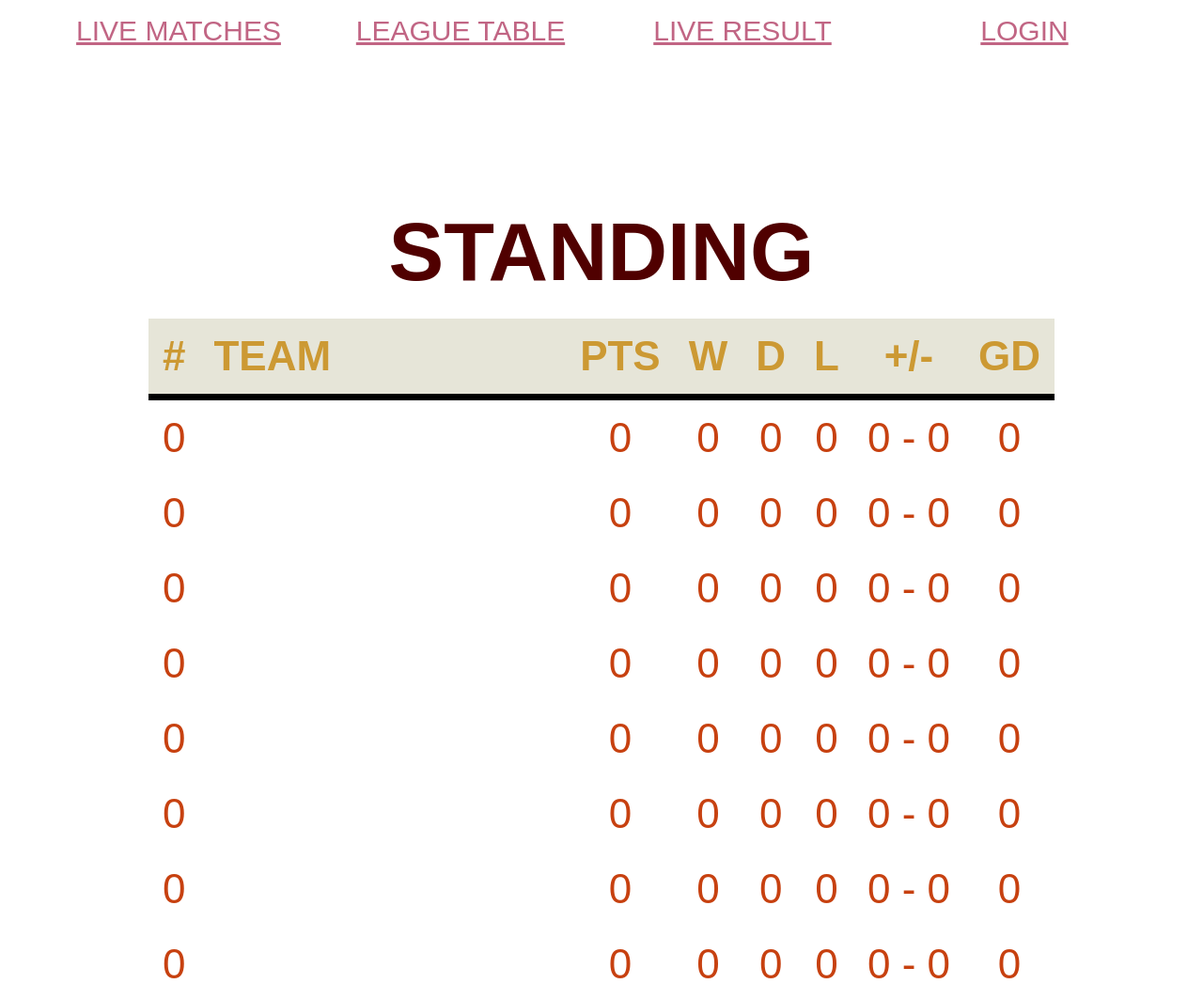
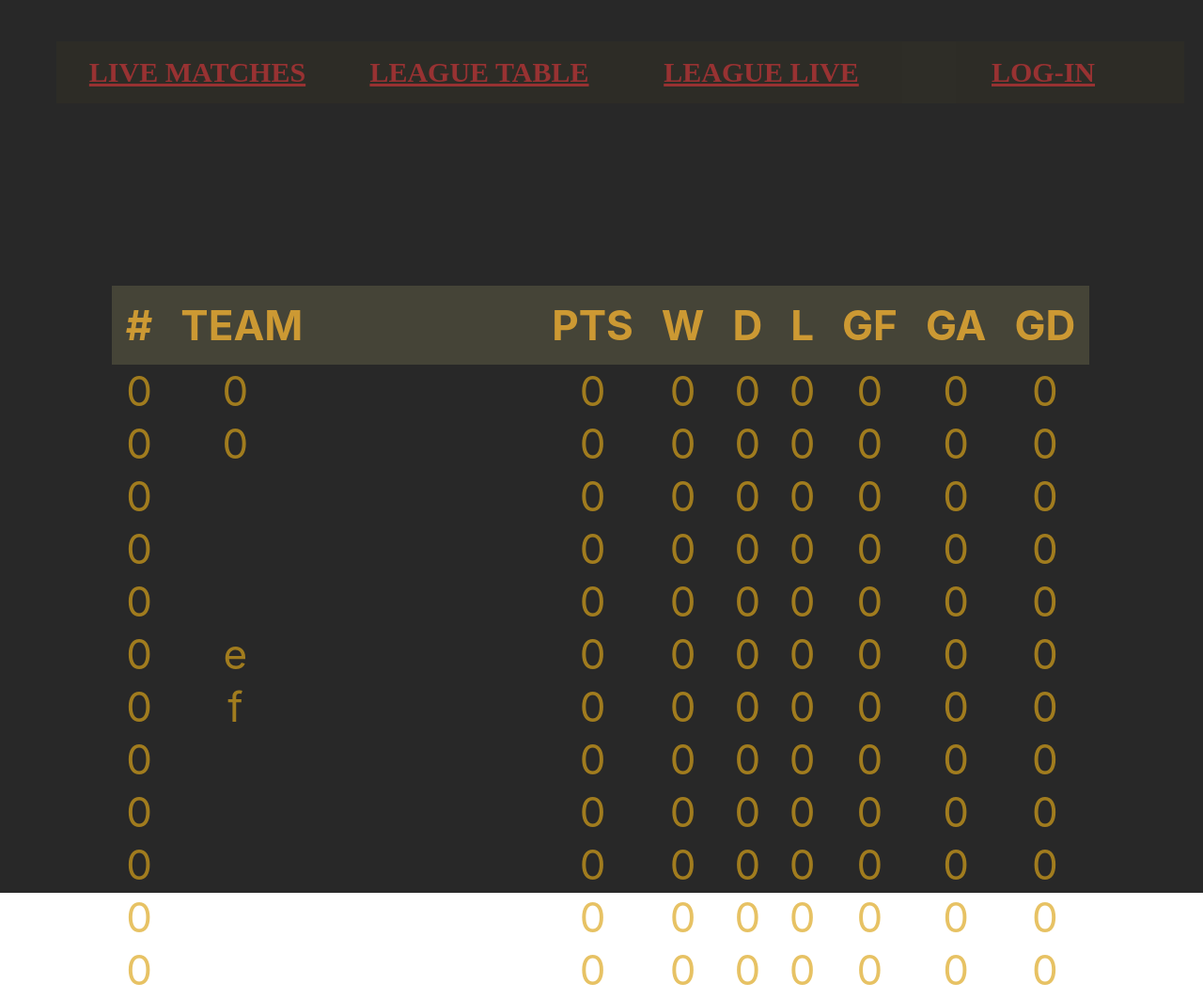
Before and after one commit to Shirel-cohen/soccer-results-master1, a React app: page /LeagueTable in a window 1280 px wide. Shown: the top 1063 px of the page at 94% size. Built offline with nearby package versions, Linux system fonts and the light colour scheme; no server answers.

Commit message:
leagueTables Component , css Files removed * calc LeagueTable.js by finishedMatches & sorted. * calc LeagueTableLive.js : by all matches * Unnecessary  css-files removed

```diff
--- a/src/Components/App.js
+++ b/src/Components/App.js
@@ -1,18 +1,19 @@
 import '../css/App.css';
 import {BrowserRouter,NavLink,Route, Routes} from "react-router-dom"
-import LiveResults from "./LiveResults";
+
 import LeagueTable from "./LeagueTable";
 import LeagueTableLive from "./LeagueTableLive";
 import Login from "./Login";
 import '../others/index.css';
+import LiveMatches from "./LiveMatches";
 
 function App() {
     const links=[
         // {to:"/", text:"home page"},
-        {to:"LiveResults", text:"LIVE MATCHES"},
+        {to:"LiveResults", text:"  LIVE MATCHES"},
         {to:"LeagueTable", text:"LEAGUE TABLE"},
-        {to:"LeagueTableLive", text:"LIVE RESULT"},
-        {to:"Login", text:"LOGIN"},
+        {to:"LeagueTableLive", text:"LEAGUE LIVE "},
+        {to:"Login", text:"LOG-IN"},
     ]
 
     // const activeMenuClass=({isActive})=>(isActive ? "active-menu" : "non-active-menu");
@@ -37,7 +38,7 @@ function App() {
 
                 <Routes>
                     <Route path={"/Login"} element ={<Login/>}/>
-                    <Route path={"/LiveResults"} element ={<LiveResults/>}/>
+                    <Route path={"/LiveResults"} element ={<LiveMatches/>}/>
                     <Route path={"/LeagueTableLive"} element = {<LeagueTableLive/>}/>
                     <Route path={"/LeagueTable"}  element={<LeagueTable/>}/>
 
--- a/src/Components/LeagueTable.js
+++ b/src/Components/LeagueTable.js
@@ -1,6 +1,6 @@
 import React, {Component} from "react";
 import {sendApiGetRequest, sendApiPostRequest} from "./AppResponse";
-import '../css/leagueTable.css'
+import Tables from "./Tables";
 
 
 
@@ -8,13 +8,13 @@ import '../css/leagueTable.css'
 class LeagueTable extends React.Component{
     state = {
         leagueTable: [
+            {id: 0, club: "0", Points: 0, Won: 0, Drawn: 0, Lost: 0, GF: 0, GA: 0, GD: 0},
+            {id: 0, club: "0", Points: 0, Won: 0, Drawn: 0, Lost: 0, GF: 0, GA: 0, GD: 0},
             {id: 0, club: "", Points: 0, Won: 0, Drawn: 0, Lost: 0, GF: 0, GA: 0, GD: 0},
             {id: 0, club: "", Points: 0, Won: 0, Drawn: 0, Lost: 0, GF: 0, GA: 0, GD: 0},
             {id: 0, club: "", Points: 0, Won: 0, Drawn: 0, Lost: 0, GF: 0, GA: 0, GD: 0},
-            {id: 0, club: "", Points: 0, Won: 0, Drawn: 0, Lost: 0, GF: 0, GA: 0, GD: 0},
-            {id: 0, club: "", Points: 0, Won: 0, Drawn: 0, Lost: 0, GF: 0, GA: 0, GD: 0},
-            {id: 0, club: "", Points: 0, Won: 0, Drawn: 0, Lost: 0, GF: 0, GA: 0, GD: 0},
-            {id: 0, club: "", Points: 0, Won: 0, Drawn: 0, Lost: 0, GF: 0, GA: 0, GD: 0},
+            {id: 0, club: "e", Points: 0, Won: 0, Drawn: 0, Lost: 0, GF: 0, GA: 0, GD: 0},
+            {id: 0, club: "f", Points: 0, Won: 0, Drawn: 0, Lost: 0, GF: 0, GA: 0, GD: 0},
             {id: 0, club: "", Points: 0, Won: 0, Drawn: 0, Lost: 0, GF: 0, GA: 0, GD: 0},
             {id: 0, club: "", Points: 0, Won: 0, Drawn: 0, Lost: 0, GF: 0, GA: 0, GD: 0},
             {id: 0, club: "", Points: 0, Won: 0, Drawn: 0, Lost: 0, GF: 0, GA: 0, GD: 0},
@@ -40,6 +40,10 @@ class LeagueTable extends React.Component{
             sendApiGetRequest("http://localhost:8989/get-finished-matches" , (response)=>{
                 const matchFinished = response.data;
                 this.calc(matchFinished, originalArray);
+                const sortedTable = this.sort(originalArray);
+                this.setState({
+                    leagueTable: sortedTable,
+                })
             })
         });
 
@@ -49,7 +53,6 @@ class LeagueTable extends React.Component{
         games.forEach(game => {
             let team1Index = league.findIndex(league => league.club === game.team1);
             let team2Index = league.findIndex(league => league.club === game.team2);
-            debugger
             //add goals gf
             league[team1Index].GF += game.team1Goals;
             league[team2Index].GF += game.team2Goals;
@@ -82,63 +85,40 @@ class LeagueTable extends React.Component{
             leagueTable: league,
 
         })
+    }
+
+    sort = (leagueTable)=>{
+        leagueTable.sort((team1, team2) => {
+
+                if (team1.Points > team2.Points)
+                    return -1;
+                if (team1.Points < team2.Points)
+                    return 1;
 
 
-    }
+                if (team1.GD > team2.GD)
+                    return -1;
+                if (team1.GD < team2.GD)
+                    return 1;
 
+
+                if (team1.club.toUpperCase() < team2.club.toUpperCase())
+                return -1;
+                if (team1.club.toUpperCase() > team2.club.toUpperCase())
+                    return 1;
+
+                return 0;
+            }
+        );
+
+                return leagueTable;
+            }
 
 
     render() {
         return (
-            <div >
-                <div className={"league-table"}>
-
-                    <h1 className={"heading"}> STANDING</h1>
-                    <table>
-                        <tr className={"col"}>
-                            <th>#</th>
-                            <th className={"left"}>TEAM</th>
-                            <th>PTS</th>
-                            <th>W</th>
-                            <th>D</th>
-                            <th>L</th>
-                            <th>+/-</th>
-                            <th>GD</th>
-                            {/*<th>POSITION</th>*/}
-                        </tr>
-
-
-                        {/*<Tables teams={this.state.teams}/>*/}
-                         {
-
-
-
-                            this.state.leagueTable.map((team) => {
-
-
-
-
-                                return (
-                                    <tr className={"wpos"}>
-                                        <td >{team.id}</td>
-                                        <td className={"left"}>{team.club}</td>
-                                        <td>{team.Points}</td>
-                                        <td>{team.Won}</td>
-                                        <td>{team.Drawn}</td>
-                                        <td>{team.Lost}</td>
-                                        <td>{team.GF} - {team.GA}</td>
-                                        <td>{team.GD}</td>
-                                        {/*<td>{team.position}</td>*/}
-                                    </tr>
-                                );
-
-
-                            })
-                        }
-                    </table>
-                </div>
-
-
+            <div className={"league-table"}>
+                <Tables league = {this.state.leagueTable}/>
             </div>
         );
     }
--- a/src/Components/LeagueTableLive.js
+++ b/src/Components/LeagueTableLive.js
@@ -1,12 +1,100 @@
 import React from "react";
+import Tables from "./Tables";
+import {sendApiGetRequest} from "./AppResponse";
 
-function LeagueTableLive() {
-    return (
+class LeagueTableLive extends React.Component {
 
-        <div>
+    state = {
+        leagueTable: [
+            {id: 0, club: "", Points: 0, Won: 0, Drawn: 0, Lost: 0, GF: 0, GA: 0, GD: 0},
+            {id: 0, club: "", Points: 0, Won: 0, Drawn: 0, Lost: 0, GF: 0, GA: 0, GD: 0},
+            {id: 0, club: "", Points: 0, Won: 0, Drawn: 0, Lost: 0, GF: 0, GA: 0, GD: 0},
+            {id: 0, club: "", Points: 0, Won: 0, Drawn: 0, Lost: 0, GF: 0, GA: 0, GD: 0},
+            {id: 0, club: "", Points: 0, Won: 0, Drawn: 0, Lost: 0, GF: 0, GA: 0, GD: 0},
+            {id: 0, club: "", Points: 0, Won: 0, Drawn: 0, Lost: 0, GF: 0, GA: 0, GD: 0},
+            {id: 0, club: "", Points: 0, Won: 0, Drawn: 0, Lost: 0, GF: 0, GA: 0, GD: 0},
+            {id: 0, club: "", Points: 0, Won: 0, Drawn: 0, Lost: 0, GF: 0, GA: 0, GD: 0},
+            {id: 0, club: "", Points: 0, Won: 0, Drawn: 0, Lost: 0, GF: 0, GA: 0, GD: 0},
+            {id: 0, club: "", Points: 0, Won: 0, Drawn: 0, Lost: 0, GF: 0, GA: 0, GD: 0},
+            {id: 0, club: "", Points: 0, Won: 0, Drawn: 0, Lost: 0, GF: 0, GA: 0, GD: 0},
+            {id: 0, club: "", Points: 0, Won: 0, Drawn: 0, Lost: 0, GF: 0, GA: 0, GD: 0}
+        ],
 
-        </div>
-    );
+
+    };
+
+    componentDidMount() {
+
+        sendApiGetRequest("http://localhost:8989/get-groups", (response) => {
+            const teams = response.data;
+            const originalArray = this.state.leagueTable;
+            originalArray.map((currentClub, i) => {
+                currentClub.club = teams[i].name;
+                currentClub.id = teams[i].id;
+            })
+            this.setState({
+                leagueTable: originalArray
+            });
+            sendApiGetRequest("http://localhost:8989/get-all-matches", (response) => {
+                const matches = response.data;
+                this.calc(matches, originalArray);
+            })
+        });
+    }
+    calc = (games, league) => {
+        games.forEach(game => {
+            let team1Index = league.findIndex(league => league.club === game.team1);
+            let team2Index = league.findIndex(league => league.club === game.team2);
+            //add goals gf
+            league[team1Index].GF += game.team1Goals;
+            league[team2Index].GF += game.team2Goals;
+
+            //add goals Against
+            league[team1Index].GA += game.team2Goals;
+            league[team2Index].GA += game.team1Goals;
+            //calc diffG
+            league[team1Index].GD += game.team1Goals - game.team2Goals;
+            league[team2Index].GD += game.team2Goals - game.team1Goals;
+            //
+            if (game.team1Goals > game.team2Goals) {
+                league[team1Index].Won += 1;
+                league[team2Index].Lost++;
+                league[team1Index].Points += 3;
+            } else if (game.team1Goals < game.team2Goals) {
+                league[team2Index].Won += 1;
+                league[team1Index].Lost++;
+                league[team2Index].Points += 3;
+            } else {
+                league[team1Index].Drawn += 1;
+                league[team2Index].Drawn += 1;
+                league[team1Index].Points += 1;
+                league[team2Index].Points += 1;
+            }
+        });
+
+
+        this.setState({
+            leagueTable: league,
+        })
+
+
+    };
+
+
+
+
+
+    render() {
+        return (
+            <div className={"league-table"}>
+                <Tables league = {this.state.leagueTable}/>
+
+                    {/*  <Tables data = {this.state.leagueTable}/>*/}
+            </div>
+
+        );
+    }
+
 
 }
 export default LeagueTableLive;
--- a/src/Components/LiveResults.js
+++ b/src/Components/LiveMatches.js
@@ -1,13 +1,13 @@
 import React from "react";
-import "../css/leagueTable.css"
-import "../css/LiveResult.css"
+import "../css/Tables.css"
+
 import {sendApiGetRequest} from "./AppResponse";
 
-class LiveResults extends React.Component{
+
+class LiveMatches extends React.Component{
     state= {
         liveGames: []
     }
-
     componentDidMount() {
         sendApiGetRequest("http://localhost:8989/get-live-games" , (response)=>{
             this.setState({
@@ -51,46 +51,63 @@ class LiveResults extends React.Component{
 
         /*  <td style={{color :this.matchResult(game)}}>{game.team1}</td>
           <td style={{color : this.matchResult(game)}}>{game.team1Goals}</td>*/
+    };
 
+    renderLiveMatches = () => {
+        return (
+                <div>
+
+                    <table>
+                        <tr className={"col"}>
+                            <th>HOME</th>
+                            <th>T1G</th>
+                            <th>T2G</th>
+                            <th>AWAY</th>
+                        </tr>
+
+                        {
+                            this.state.liveGames.map((game) => {
+                                return (
+                                    <tr className={"wpos"}>
+
+                                        <td style={{color: this.colorTeam1(game)}}>{game.team1}</td>
+                                        <td style={{color: this.colorTeam1(game)}}>{game.team1Goals}</td>
+
+
+                                        <td style={{color: this.colorTeam2(game)}}>{game.team2Goals}</td>
+                                        <td style={{color: this.colorTeam2(game)}}>{game.team2}</td>
+                                    </tr>
+                                );
+                            })
+                        }
+                    </table>
+                </div>
+        )
+
+    };
+    renderNoMatches = () => {
+        return (
+            <div>
+                <div className="content">
+                    <h2>NO LIVE TONIGHT</h2>
+                    <h2>NO LIVE TONIGHT</h2>
+                </div>
+
+            </div>
+        );
 
     };
     render() {
 
         return (
 
-            <div className={"head"}>
-                <div className="content">
-                    <h2>Live</h2>
-                    <h2>Live</h2>
-                </div>
-                <div className={"league-table"} >
+            <div className={ "league-table"}>
+                {
+                    this.state.liveGames.length > 0 ? this.renderLiveMatches() : this.renderNoMatches()
 
-                    <table>
-                        <tr className={"col"}>
-                            <th>T1</th>
-                            <th>T1G</th>
-                            <th>T2G</th>
-                            <th>T2</th>
-                        </tr>
-
-                        {
-                            this.state.liveGames.map((game) => {
-                                return (
-                                    <tr className={ "wpos"}>
-
-                                        <td style={{color :this.colorTeam1(game)}}>{game.team1}</td>
-                                        <td style={{color : this.colorTeam1(game)}}>{game.team1Goals}</td>
+                }
 
 
-
-                                        <td style={{color :this.colorTeam2(game)}} >{game.team2Goals}</td>
-                                        <td style={{color :this.colorTeam2(game)}}>{game.team2}</td>
-                                    </tr>
-                                );
-                            })
-                        }
-                    </table>
-                </div>
             </div>
         );
 
@@ -98,4 +115,4 @@ class LiveResults extends React.Component{
 
 
 }
-export default LiveResults;
+export default LiveMatches;
--- a/src/Components/Login.js
+++ b/src/Components/Login.js
@@ -141,6 +141,7 @@ class Login extends  React.Component {
             team2: this.state.option2,
             team2Goals: this.state.groupTwoGoals
         }, (response) => {
+
             if (response.data) {
                 alert("goal Added!");
             }
--- a/src/Components/Tables.js
+++ b/src/Components/Tables.js
@@ -1,26 +1,51 @@
 import React from "react";
-import '../css/Tables.css'
+
+
 
 
 function Tables(props) {
-    const teams = props.teams;
+    const leagueTable = props.league;
 
     return (
         <div className={"tables"}>
+            <table>
+                <tr className={"col"}>
+                    <th scope={"col"}>#</th>
+                    <th className={"left"} scope={"coll"}>TEAM</th>
+                    <th scope={"col"}>PTS</th>
+                    <th scope={"col"}>W</th>
+                    <th scope={"col"}>D</th>
+                    <th scope={"col"}>L</th>
+                    <th scope={"col"}> GF</th>
+                    <th>GA</th>
+                    <th scope={"col"}>GD</th>
+                    {/*<th>POSITION</th>*/}
+                </tr>
+
+
+                {/*<Tables teams={this.state.teams}/>*/}
                 {
-                    teams.map((team) => {
+
+                    leagueTable.map((team) => {
                         return (
-                            <tr className={"teams"}>
-                                <td>{props.id}</td>
-                                <td>{props.points}</td>
-                                <td>{props.name}</td>
-                                <td>{props.inFavorGoals}</td>
-                                <td>{props.goalsAgainst}</td>
+                            <tr className={"wpos"}>
+                                <td>{team.id}</td>
+                                <td className={"left"} scope={"row"}>{team.club}</td>
+                                <td>{team.Points}</td>
+                                <td>{team.Won}</td>
+                                <td>{team.Drawn}</td>
+                                <td>{team.Lost}</td>
+                                <td>{team.GF}</td>
+                                <td> {team.GA}</td>
+                                <td>{team.GD}</td>
+                                <td>{team.position}</td>
                             </tr>
                         );
+
+
                     })
                 }
-
+            </table>
 
 
         </div>
--- a/src/css/App.css
+++ b/src/css/App.css
@@ -2,13 +2,15 @@
   position: relative;
   top: -150px;
   width: 300px;
-  background-color: #ffffff;
+  background-color: rgba(204, 159, 9, 0.06);
   border: none;
   color: white;
   padding: 16px 32px;
   text-align: center;
   font-size: 30px;
-  font-family: Aharoni;
+  font-family: Aharoni, serif;
+  font-weight: bold;
+  /*font-family: Fjalla One, serif;*/
   opacity: 0.6;
   transition: 0.3s;
   display: inline-block;
@@ -16,12 +18,38 @@
   cursor: pointer;
 }
 
-.Buttons:hover {opacity: 1}
+
+*{
+
+  color: #e33939;
+
+
+}
+
+.Buttons:hover {
+  -webkit-transform: scale(0.8);
+  -ms-transform: scale(0.8);
+  transform: scale(0.8);
+  opacity: 3;
+  box-shadow:
+          1px 1px #d55353,
+          2px 2px #d55353,
+          3px 3px #d55353;
+  /*-webkit-transform: translateX(-3px);
+  transform: translateX(-3px);
+  -ms-transform: scale(1.3);*/
+
+
+}
+
+
 
 .App {
 
 
-  color: black;
+  background-color: rgb(40, 40, 40);
+
+  color: #e10c0c;
   font-size: 44px;
 
   height: 100vh;
@@ -30,12 +58,9 @@
   text-align: center;
 
 
+}
 
 
-
-
-
-}
 
 .App-logo {
   height: 40vmin;
--- a/src/css/LiveResult.css
+++ /dev/null
@@ -1,90 +0,0 @@
-
-
-
-* {
-    margin: 0;
-    padding: 0;
-    box-sizing: border-box;
-    font-family: "Poppins", sans-serif;
-}
-
-
-td{
-    color: #f5d12e;
-}
-.loser td{
-    color: #c42828
-}
-.winner td{
-    color: #2bbe25
-}
-
-.draw td{
-    color: #eeb508
-}
-
-body{
-    display: flex;
- /*   background: #000;*/
-    min-height: 100vh;
-    align-items: center;
-    justify-content: center;
-}
-
-.content {
-    position: relative;
-    margin-top: 120px;
-    margin-left: 35px;
-
-}
-
-.content h2 {
-    font-family: "Times New Roman";
-    color: #fff;
-    font-size: 2em;
-    position: absolute;
-    transform: translate(120%, -120%);
-    background-color: rgba(0, 0, 0, 0.07);
-}
-
-.content h2:nth-child(1) {
-    color: transparent;
-    -webkit-text-stroke: 2px #b45757;
-}
-
-.content h2:nth-child(2) {
-    color: rgb(253, 0, 0);
-    animation: animate 2s ease-in-out infinite;
-}
-
-@keyframes animate {
-    0%,
-    100% {
-        clip-path: polygon(
-                0% 45%,
-                16% 44%,
-                33% 50%,
-                54% 60%,
-                70% 61%,
-                84% 59%,
-                100% 52%,
-                100% 100%,
-                0% 100%
-        );
-    }
-
-
-    50% {
-        clip-path: polygon(
-                0% 60%,
-                15% 65%,
-                34% 66%,
-                51% 62%,
-                67% 50%,
-                84% 45%,
-                100% 46%,
-                100% 100%,
-                0% 100%
-        );
-    }
-}
--- a/src/css/Tables.css
+++ b/src/css/Tables.css
@@ -1,49 +1,48 @@
+
+
 /*
-
 *{
-
-    font-family: Fijalla one, serif;
-    margin: 0;
-    border: 0;
-    padding: 0;
-    color: rgba(101, 9, 138, 0.87);
-}
-.tables{
-    text-align: center;
-    text-decoration: none;
-    color: #ffe221;
-    margin-left: 200px;
-
-    display: block;
-!*    margin: 0px 0% 30px 0%;*!
-}
-.heading{
-    !*text-align: center;*!
-    text-decoration: none;
-    color: rgb(248, 199, 37);
-    margin: 30px;
-    display: block;
-}
-th,td{
-    padding-inline: 50px;
-    !*background-color: #282828; *! !*BACK GROUND UNDER CELLS*!
-    color: black;
-}
-th{
-    background-color: black;
-    color: #ffe221;
+       font-family: Fjalla One, serif;
+    color: #990033;
 
 }
-table.col{
-      border-bottom: 3px solid #752b2b;
-}
-
-.teams:hover td{
-    color: #ec6b1f;
-}
+*/
 
 
 
 
+.league-table table{
+    margin: 20px auto;
+    border-collapse: collapse;
+}
+.league-table{
+    margin: 0px 0% 30px 0%;
+}
+th, td {
+    /*padding: 10px;*/
+}
+th{
+    padding: 15px;
+    background-color: rgba(154, 152, 101, 0.25);
+    /*    color: #500000;*/
+    color: #CC9933;
+}
 
-*/
+.wpos{
+    text-align: center;
+}
+.wpos td{
+    color: rgba(220, 165, 26, 0.68)
+}
+
+.wpos:hover{
+    background-color: rgba(215, 213, 213, 0.1);
+
+}
+.wpos:hover.td{
+   color: rgb(79, 79, 66);
+
+}
+.left {
+    padding-right: 250px;
+}
--- a/src/css/leagueTable.css
+++ /dev/null
@@ -1,51 +0,0 @@
-*{
- /*   font-family: Fjalla One, serif;*/
-    color: #990033;
-
-}
-
-html{
-    /*background-color: #000000;*/
-}
-.league-table table{
-    margin: 20px auto;
-    border-collapse: collapse;
-}
-.league-table{
-    margin: 0px 0% 30px 0%;
-}
-th, td {
-    padding: 15px;
-}
-th{
-    background-color: rgba(154, 152, 101, 0.25);
-/*    color: #500000;*/
-
-    color: #CC9933;
-}
-.heading{
-    text-align: center;
-    text-decoration: none;
-    color: #500000;
-    margin-top: 1px;
-    display: block;
-
-}
-.wpos{
-    text-align: center;
-}
-.wpos td{
-    color: rgb(199, 65, 16)
-}
-table .col{
-    border-bottom: 7px solid black;
-}
-.wpos:hover{
-    background-color: rgb(40, 40, 40);
-}
-.wpos:hover.td{
-    color: #000000;
-}
-.left {
-    padding-right: 250px;
-}
```
